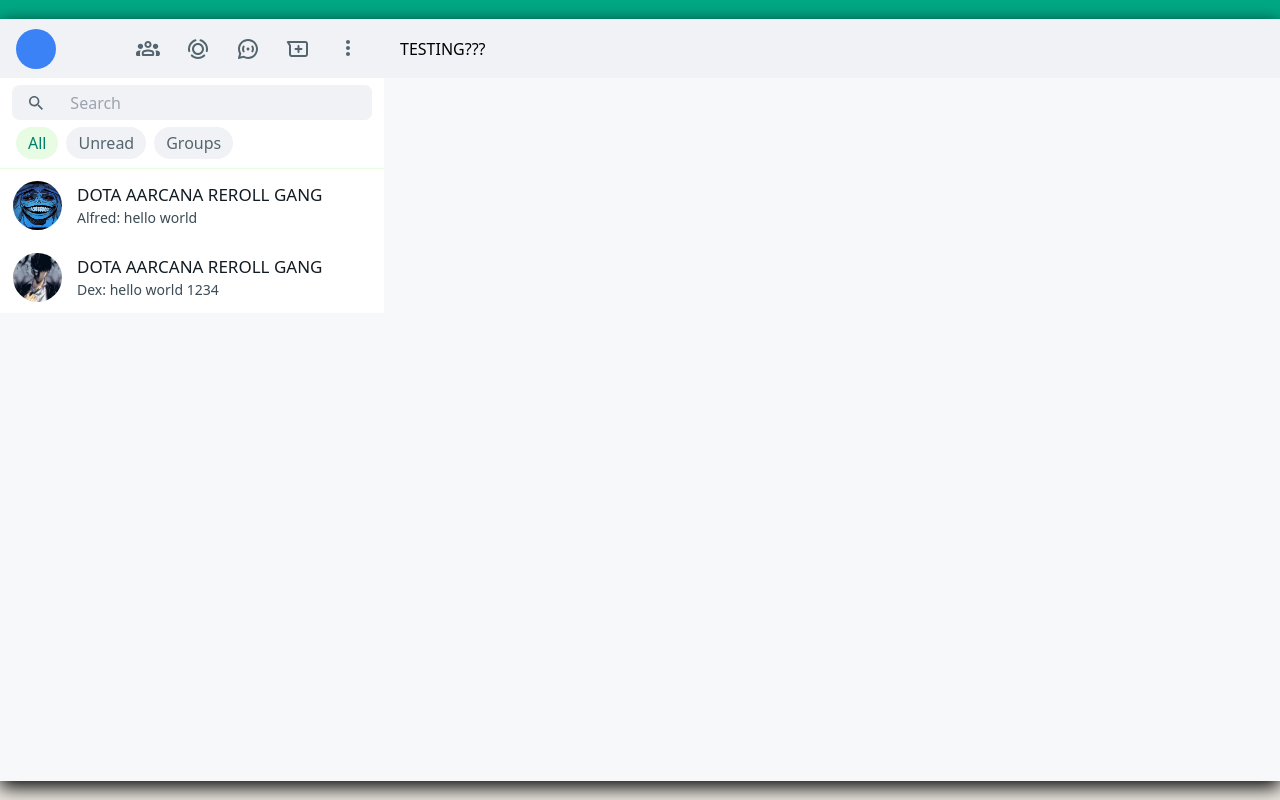
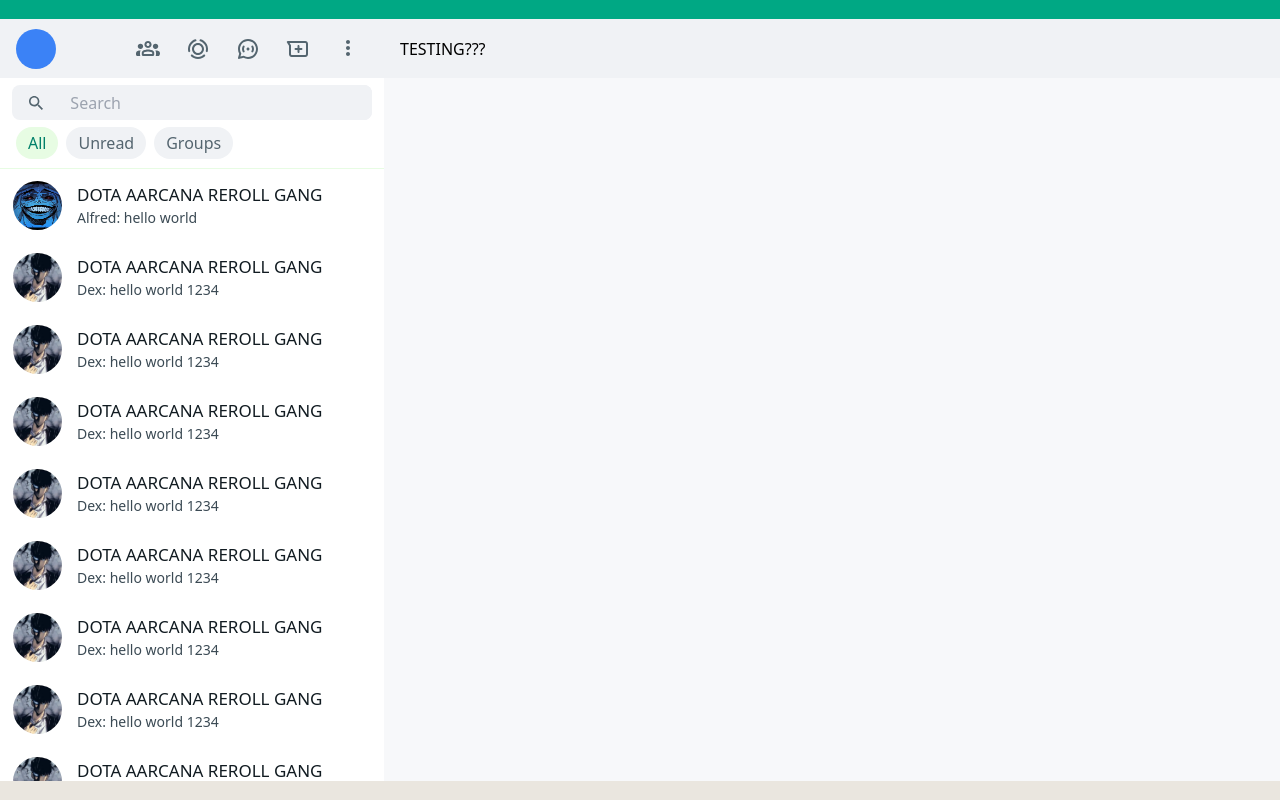
Before and after one commit to kohzhixian/ConnectWithPeople-frontend, a React (Vite) app: page / in a window 1280 px wide. Built offline with nearby package versions, Linux system fonts and the light colour scheme.

Commit message:
set color for selected chat room

```diff
--- a/package.json
+++ b/package.json
@@ -10,8 +10,10 @@
     "preview": "vite preview"
   },
   "dependencies": {
+    "history": "^5.3.0",
     "react": "^18.2.0",
-    "react-dom": "^18.2.0"
+    "react-dom": "^18.2.0",
+    "react-router-dom": "^6.23.1"
   },
   "devDependencies": {
     "@types/react": "^18.2.66",
--- a/src/App.css
+++ b/src/App.css
@@ -3,3 +3,16 @@
   margin-right: 10px;
   margin-left: 10px;
 }
+
+::-webkit-scrollbar {
+  height: 6px !important;
+}
+
+::-webkit-scrollbar-track {
+  background: white;
+}
+
+::-webkit-scrollbar-thumb {
+  background: #f1f1f1;
+  height: 6px !important;
+}
--- a/src/components/ChatRoom.tsx
+++ b/src/components/ChatRoom.tsx
@@ -1,20 +1,31 @@
 import { ChatRoomIcon } from "./ChatRoomIcon";
 
 export const ChatRoom = ({
+  id,
   chatRoomImage,
   chatRoomTitle,
   sender,
   messageSent,
   dateMessageWasSent,
+  isClicked,
+  handleChatRoomClick,
 }: {
+  id: string;
   chatRoomImage: string;
   chatRoomTitle: string;
   sender: string;
   messageSent: string;
   dateMessageWasSent: string;
+  isClicked: boolean;
+  handleChatRoomClick: (id: string) => void;
 }) => {
   return (
-    <div className="flex flex-row relative h-[72px] w-[491px] bg-white">
+    <div
+      className={`flex flex-row relative h-[72px] w-[491px] ${
+        isClicked ? "bg-backgroundDefaultActive" : "bg-white"
+      }  hover:bg-backgroundDefaultActive hover:cursor-pointer`}
+      onClick={() => handleChatRoomClick(id)}
+    >
       <div className="flex h-[72px] w-[77px] pl-[13px] pr-[15px] items-center">
         <ChatRoomIcon imageIcon={chatRoomImage} />
       </div>
--- a/src/components/ChatRoomIcon.tsx
+++ b/src/components/ChatRoomIcon.tsx
@@ -1,5 +1,4 @@
 export const ChatRoomIcon = ({ imageIcon }: { imageIcon: string }) => {
-  console.log("image icon: ", imageIcon);
   return (
     <img
       src={imageIcon}
--- /dev/null
+++ b/src/components/ChatRoomOverlay.tsx
@@ -0,0 +1 @@
+export const ChatRoomOverlay = () => {};
--- a/src/components/Overlay.tsx
+++ b/src/components/Overlay.tsx
@@ -1,3 +1,4 @@
+import { useState } from "react";
 import { TabButtonLabel } from "../constants/TabButtonLabel";
 import { chat_room_dummy_data } from "../data/chat_room_dummy_data";
 import { chatRoomInterface } from "../types/chatRoomType";
@@ -9,9 +10,16 @@
 import { TopPanelIcons } from "./TopPanelIcons";
 import { TopPanelProfile } from "./TopPanelProfile";
 export const Overlay = () => {
+  //use state
+  const [chatRoomSelected, setChatRoomSelected] = useState<string>("");
+
+  //functions
+  const handleChatRoomClick = (id: string) => {
+    setChatRoomSelected(id);
+  };
   return (
     <div className="absolute mt-[19px] mb-[19px] inset-0 flex items-center justify-center">
-      <div className="bg-customWhite shadow-overlayBoxShadow w-full max-w-[1680px] h-full max-h-screen">
+      <div className="bg-customWhite w-full max-w-[1680px] h-full max-h-screen">
         <div className="flex w-full h-full overflow-hidden">
           <div className="flex-CND_flex max-w-30% flex-col overflow-hidden h-full">
             <TopPanel>
@@ -22,7 +30,7 @@
             </TopPanel>
             <div className="h-full">
               <div className="relative box-border flex justify-start items-center h-h_pane_subheader px-3 bg-white">
-                <div className="relative flex flex-row overflow-hidden bg-searchIconBgColor rounded-lg w-full">
+                <div className="relative flex flex-row overflow-hidden bg-backgroundDefaultActive rounded-lg w-full">
                   <SearchIcon />
                   <SearchTextfield />
                 </div>
@@ -41,16 +49,21 @@
                   tabButtonLabel={TabButtonLabel.groupsButtonLabel}
                 />
               </div>
+              <div className="w-full h-full overflow-y-scroll">
                 {chat_room_dummy_data.map((data: chatRoomInterface) => (
                   <ChatRoom
                     key={data.key}
+                    id={data.key}
                     chatRoomImage={data.chatRoomImage}
                     chatRoomTitle={data.chatRoomTitle}
                     dateMessageWasSent={data.dateMessageWasSent}
                     messageSent={data.messageSent}
                     sender={data.sender}
+                    isClicked={chatRoomSelected === data.key}
+                    handleChatRoomClick={handleChatRoomClick}
                   />
                 ))}
+              </div>
             </div>
           </div>
           <div className="flex-1 relative h-full overflow-hidden">
--- a/src/components/SearchTextfield.tsx
+++ b/src/components/SearchTextfield.tsx
@@ -2,7 +2,7 @@
   return (
     <input
       type="search"
-      className="search-textfield flex bg-searchIconBgColor text-start focus:outline-none focus:border-transparent w-full"
+      className="search-textfield flex bg-backgroundDefaultActive text-start focus:outline-none focus:border-transparent w-full"
       placeholder="Search"
     />
   );
--- a/src/data/chat_room_dummy_data.ts
+++ b/src/data/chat_room_dummy_data.ts
@@ -21,4 +21,94 @@
     messageSent: "hello world 1234",
     dateMessageWasSent: "16/06/2024",
   },
+  {
+    key: "3",
+    sender: "Dex",
+    receiver: "receiver2",
+    chatRoomImage: `${mockImage2}`,
+    chatRoomTitle: "DOTA AARCANA REROLL GANG",
+    messageSent: "hello world 1234",
+    dateMessageWasSent: "16/06/2024",
+  },
+  {
+    key: "4",
+    sender: "Dex",
+    receiver: "receiver2",
+    chatRoomImage: `${mockImage2}`,
+    chatRoomTitle: "DOTA AARCANA REROLL GANG",
+    messageSent: "hello world 1234",
+    dateMessageWasSent: "16/06/2024",
+  },
+  {
+    key: "5",
+    sender: "Dex",
+    receiver: "receiver2",
+    chatRoomImage: `${mockImage2}`,
+    chatRoomTitle: "DOTA AARCANA REROLL GANG",
+    messageSent: "hello world 1234",
+    dateMessageWasSent: "16/06/2024",
+  },
+  {
+    key: "6",
+    sender: "Dex",
+    receiver: "receiver2",
+    chatRoomImage: `${mockImage2}`,
+    chatRoomTitle: "DOTA AARCANA REROLL GANG",
+    messageSent: "hello world 1234",
+    dateMessageWasSent: "16/06/2024",
+  },
+  {
+    key: "7",
+    sender: "Dex",
+    receiver: "receiver2",
+    chatRoomImage: `${mockImage2}`,
+    chatRoomTitle: "DOTA AARCANA REROLL GANG",
+    messageSent: "hello world 1234",
+    dateMessageWasSent: "16/06/2024",
+  },
+  {
+    key: "8",
+    sender: "Dex",
+    receiver: "receiver2",
+    chatRoomImage: `${mockImage2}`,
+    chatRoomTitle: "DOTA AARCANA REROLL GANG",
+    messageSent: "hello world 1234",
+    dateMessageWasSent: "16/06/2024",
+  },
+  {
+    key: "9",
+    sender: "Dex",
+    receiver: "receiver2",
+    chatRoomImage: `${mockImage2}`,
+    chatRoomTitle: "DOTA AARCANA REROLL GANG",
+    messageSent: "hello world 1234",
+    dateMessageWasSent: "16/06/2024",
+  },
+  {
+    key: "10",
+    sender: "Dex",
+    receiver: "receiver2",
+    chatRoomImage: `${mockImage2}`,
+    chatRoomTitle: "DOTA AARCANA REROLL GANG",
+    messageSent: "hello world 1234",
+    dateMessageWasSent: "16/06/2024",
+  },
+  {
+    key: "11",
+    sender: "Dex",
+    receiver: "receiver2",
+    chatRoomImage: `${mockImage2}`,
+    chatRoomTitle: "DOTA AARCANA REROLL GANG",
+    messageSent: "hello world 1234",
+    dateMessageWasSent: "16/06/2024",
+  },
+  {
+    key: "12",
+    sender: "Dex",
+    receiver: "receiver2",
+    chatRoomImage: `${mockImage2}`,
+    chatRoomTitle: "DOTA AARCANA REROLL GANG",
+    messageSent: "hello world 1234",
+    dateMessageWasSent: "16/06/2024",
+  },
 ];
--- /dev/null
+++ b/src/utilities/route.utility.ts
@@ -0,0 +1,7 @@
+export const routeUtilities = [
+  {
+    path: "",
+    element: "",
+    permissions: [],
+  },
+];
--- a/tailwind.config.js
+++ b/tailwind.config.js
@@ -13,10 +13,10 @@
         customWhite: "#f7f8fa",
         topPanelBgColor: "#F0F2F5",
         topPanelIconColor: "#54656f",
-        searchIconBgColor: "#f0f2f5",
         chatMeta: "#667781",
         primaryStrong: "#111b21",
         secondaryStronger: "#3b4a54",
+        backgroundDefaultActive: "#f0f2f5",
       },
       flex: {
         CND_flex: "0 0 30%",
```
Also changed, not shown: 1 other file (tests, documents, lock files or other folders). Lines whose indentation alone changed are shown as unchanged.
